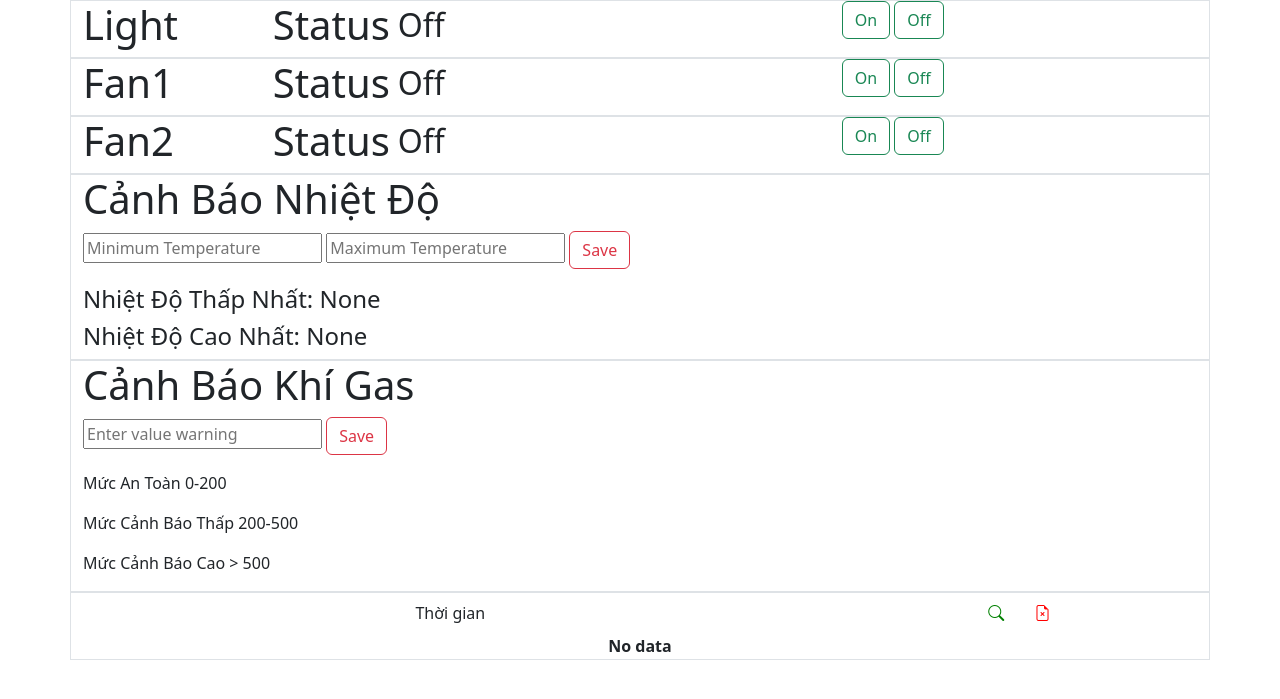
After one commit to hoangbaokhanh1511/Smart-Home-Website, a Flask app: template templates/demo.html in a window 1280 px wide. The commit adds this page. Shown: the top 699 px of the page. Run offline with Flask 3, Linux system fonts and the light colour scheme; the template is opened without the code that fills it, so the values that code supplies are empty; parts of the project's set-up code (start-up, migrations or seed data) failed here and were passed over.

Commit message:
push pre-update BE layouts device and history

```diff
--- a/API/auth_api.py
+++ b/API/auth_api.py
@@ -2,6 +2,7 @@ from flask import request, Blueprint, redirect, url_for, flash, session
 from flask_restful import Resource, Api
 from datetime import datetime
 from Controller.TaiKhoan import userController
+from werkzeug.security import generate_password_hash, check_password_hash #hash password
 
 auth_bp = Blueprint('auth', __name__)
 auth_api = Api(auth_bp)
@@ -31,6 +32,7 @@ class dangXuat(Resource):
         success, msg = userController.dangXuat()
         if success:
             session.pop('username', None)
+            session.pop('id', None)
             flash(msg,'success')
             return redirect(url_for('main.login'))
         return {"message": msg}, 404
--- a/models/user_models.py
+++ b/models/user_models.py
@@ -1,5 +1,5 @@
 from app import db
-from werkzeug.security import generate_password_hash, check_password_hash #hask password
+from werkzeug.security import generate_password_hash, check_password_hash #hash password
 from flask import session
 
 class userManager(db.Model):
@@ -32,6 +32,7 @@ class userManager(db.Model):
 
         if user and check_password_hash(user.password,password):
             session['username'] = user.username
+            session['id'] = generate_password_hash(str(user.id))
             return True, "Đăng nhập thành công"
         else:
             return False, "Sai tài khoản/mật khẩu"
--- /dev/null
+++ b/static/scripts/demo.js
@@ -0,0 +1,184 @@
+function turnOnLight(e) {
+    e.preventDefault()
+    updateStatusLight(true)
+}
+
+function turnOffLight(e) {
+    e.preventDefault()
+    updateStatusLight(false)
+}
+
+function updateStatusLight(status) {
+    fetch('/api/light', {
+        method: "PUT",
+        headers: {
+            'Content-Type': 'application/json',
+        },
+        body: JSON.stringify({ status: status }),
+    })
+        .then(res => res.json())
+        .then(data => {
+            const statusTag = document.getElementById('status-light')
+            const show = data.status ? "On" : "Off"
+            statusTag.innerHTML = show
+        })
+        .catch(err => {
+            console.error(err)
+        })
+}
+
+function turnOnFan1(e) {
+    e.preventDefault()
+    updateStatusFan1(true)
+}
+function turnOffFan1(e) {
+    e.preventDefault()
+    updateStatusFan1(false)
+}
+
+function updateStatusFan1(status) {
+    fetch('/api/fan', {
+        method: "PUT",
+        headers: {
+            'Content-Type': 'application/json',
+        },
+        body: JSON.stringify({ fan1: status }),
+    })
+        .then(res => res.json())
+        .then(data => {
+            console.log(data)
+            const statusTag = document.getElementById('status-fan1')
+            const show = data.fan1 ? "On" : "Off"
+            statusTag.innerHTML = show
+        })
+        .catch(err => {
+            console.error(err)
+        })
+}
+
+function turnOnFan2(e) {
+    e.preventDefault()
+    updateStatusFan2(true)
+}
+function turnOffFan2(e) {
+    e.preventDefault()
+    updateStatusFan2(false)
+}
+
+function updateStatusFan2(status) {
+    fetch('/api/fan', {
+        method: "PUT",
+        headers: {
+            'Content-Type': 'application/json',
+        },
+        body: JSON.stringify({ fan2: status }),
+    })
+        .then(res => res.json())
+        .then(data => {
+            console.log(data)
+            const statusTag = document.getElementById('status-fan2')
+            const show = data.fan2 ? "On" : "Off"
+            statusTag.innerHTML = show
+        })
+        .catch(err => {
+            console.error(err)
+        })
+}
+
+const temp_form = document.getElementById('temp-form')
+temp_form.addEventListener('submit', function (e) {
+    e.preventDefault()
+    const startValue = document.getElementById('start-temp').value
+    const endValue = document.getElementById('end-temp').value
+
+    settingWarningTemperature(startValue, endValue)
+})
+
+function settingWarningTemperature(startValue, endValue) {
+    fetch('/api/warningTemperature', {
+        method: "PUT",
+        headers: {
+            'Content-Type': 'application/json',
+        },
+        body: JSON.stringify({
+            min: startValue,
+            max: endValue
+        })
+    })
+        .then(res => res.json())
+        .then(data => {
+            const inputForm1 = document.getElementById('start-temp')
+            const inputForm2 = document.getElementById('end-temp')
+            inputForm1.value = ""
+            inputForm2.value = ""
+
+            const statusMin = document.getElementById('min')
+            const statusMax = document.getElementById('max')
+            statusMin.innerHTML = data.min
+            statusMax.innerHTML = data.max
+
+            const status = document.getElementById('status-temp-form')
+            status.innerHTML = "Cài Đặt Thành Công"
+            status.style.color = "green"
+        })
+        .catch(err => {
+            console.error(err)
+        })
+}
+
+const gas_form = document.getElementById('gas-form')
+gas_form.addEventListener('submit', function (e) {
+    e.preventDefault()
+    const value = document.getElementById('valueGas').value
+
+    settingWarningGas(value)
+})
+
+function settingWarningGas(value) {
+    fetch('/api/warningGas', {
+        method: "PUT",
+        headers: {
+            'Content-Type': 'application/json',
+        },
+        body: JSON.stringify({
+            value: value
+        })
+    })
+        .then(res => res.json())
+        .then(data => {
+            const status = document.getElementById('status-gas-form')
+            const inputForm = document.getElementById('valueGas')
+            inputForm.value = ""
+            status.innerHTML = "Cài Đặt Thành Công"
+            status.style.color = "green"
+        })
+        .catch(err => {
+            console.error(err)
+        })
+}
+
+const search_form_btn = document.getElementById('search')
+const delete_form_btn = document.getElementById('delete')
+
+search_form_btn.addEventListener('click', function (e) {
+    e.preventDefault()
+    const show_form_date = document.getElementById('search-form-block')
+    show_form_date.style.display = "block"
+
+    const solve_date = document.getElementById('search-form')
+    solve_date.addEventListener('submit', function (e) {
+        e.preventDefault()
+        const startDate = document.getElementById('startDate').value
+        const endDate = document.getElementById('endDate').value
+
+        console.log(startDate)
+        console.log(endDate)
+        show_form_date.style.display = 'none'
+    })
+})
+
+
+
+delete_form_btn.addEventListener('click', function (e) {
+    e.preventDefault()
+})
--- a/static/scripts/home.js
+++ b/static/scripts/home.js
@@ -290,7 +290,7 @@ function draw(day, target, date_in_week) {
 }
 // Cập nhật lịch sử chuyển động
 function fetch_pir() {
-    fetch('/api/data_pir')
+    fetch('/api/data_pir_5')
         .then(response => response.json())
         .then(data => {
             show_pir_data(data)
--- /dev/null
+++ b/templates/demo.html
@@ -0,0 +1,140 @@
+<!doctype html>
+<html lang="en">
+
+<head>
+    <title>Title</title>
+    <!-- Required meta tags -->
+    <meta charset="utf-8" />
+    <meta name="viewport" content="width=device-width, initial-scale=1, shrink-to-fit=no" />
+
+    <!-- Bootstrap CSS v5.2.1 -->
+    <link href="https://cdn.jsdelivr.net/npm/bootstrap@5.3.2/dist/css/bootstrap.min.css" rel="stylesheet"
+        integrity="sha384-T3c6CoIi6uLrA9TneNEoa7RxnatzjcDSCmG1MXxSR1GAsXEV/Dwwykc2MPK8M2HN" crossorigin="anonymous" />
+    <link rel="stylesheet" href="https://cdn.jsdelivr.net/npm/bootstrap-icons@1.11.3/font/bootstrap-icons.min.css">
+</head>
+
+<body>
+
+    <main>
+        <div class="container border border-1">
+            <div class="row d-flex">
+                <div class="col">
+                    <h1>Light</h1>
+                </div>
+                <div class="col-6 d-flex align-items-center">
+                    <h1 class="pe-2">Status</h1>
+                    <h2 id="status-light">Off</h2>
+                </div>
+                <div class="col-4">
+                    <button class="btn btn-outline-success" onclick="turnOnLight(event)">On</button>
+                    <button class="btn btn-outline-success" onclick="turnOffLight(event)">Off</button>
+                </div>
+            </div>
+        </div>
+        <div class="container border border-1">
+            <div class="row d-flex">
+                <div class="col">
+                    <h1>Fan1</h1>
+                </div>
+                <div class="col-6 d-flex align-items-center">
+                    <h1 class="pe-2">Status</h1>
+                    <h2 id="status-fan1">Off</h2>
+                </div>
+                <div class="col-4">
+                    <button class="btn btn-outline-success" onclick="turnOnFan1(event)">On</button>
+                    <button class="btn btn-outline-success" onclick="turnOffFan1(event)">Off</button>
+                </div>
+            </div>
+        </div>
+        <div class="container border border-1">
+            <div class="row d-flex">
+                <div class="col-2">
+                    <h1>Fan2</h1>
+                </div>
+                <div class="col-6 d-flex align-items-center">
+                    <h1 class="pe-2">Status</h1>
+                    <h2 id="status-fan2">Off</h2>
+                </div>
+                <div class="col-4">
+                    <button class="btn btn-outline-success" onclick="turnOnFan2(event)">On</button>
+                    <button class="btn btn-outline-success" onclick="turnOffFan2(event)">Off</button>
+                </div>
+            </div>
+        </div>
+        <div class="container border border-1">
+            <div class="row">
+                <h1>Cảnh Báo Nhiệt Độ</h1>
+                <form id="temp-form">
+                    <input required type="number" id="start-temp" placeholder="Minimum Temperature">
+                    <input required type="number" id="end-temp" placeholder="Maximum Temperature">
+                    <input class="btn btn-outline-danger" type="submit" value="Save">
+                </form>
+                <div class="col">
+                    <p id="status-temp-form"></p>
+                    <h4>Nhiệt Độ Thấp Nhất: <span id="min">None</span></h4>
+                    <h4>Nhiệt Độ Cao Nhất: <span id="max">None</span></h4>
+                </div>
+            </div>
+        </div>
+        <div class="container border border-1">
+            <div class="row">
+                <h1>Cảnh Báo Khí Gas</h1>
+                <form id="gas-form">
+                    <input required min="0" type="number" id="valueGas" placeholder="Enter value warning">
+                    <input class="btn btn-outline-danger" type="submit" value="Save">
+                </form>
+                <div class="col">
+                    <p id="status-gas-form"></p>
+                    <p>Mức An Toàn 0-200</p>
+                    <p>Mức Cảnh Báo Thấp 200-500</p>
+                    <p>Mức Cảnh Báo Cao > 500</p>
+                </div>
+            </div>
+        </div>
+        <div class="container border border-1">
+            <div class="row">
+                <table>
+                    <thead class="text-center">
+                        <tr>
+                            <td>Thời gian</td>
+                            <td class="col-4">
+                                <i class="btn bi bi-search" style="color: green;" id="search"></i>
+                                <i class="btn bi bi-file-earmark-x " style="color: red;" id="delete"></i>
+                                <div id="search-form-block" style="display: none;">
+                                    <form id="search-form">
+                                        <input required type="date" id="startDate">
+                                        <input required type="date" id="endDate">
+                                        <input type="submit">
+                                    </form>
+                                </div>
+                            </td>
+                        </tr>
+                    </thead>
+                    <tbody class="text-center">
+                        {%if data%}
+                        {%for element in data%}
+                        <tr>
+                            <th>{{element.timestamp}}</th>
+
+                        </tr>
+                        {%endfor%}
+                        {%else%}
+                        <th colspan="2">No data</th>
+                        {%endif%}
+                    </tbody>
+                </table>
+            </div>
+        </div>
+    </main>
+
+    <script src="../static/scripts/demo.js"></script>
+    <script src="https://cdn.jsdelivr.net/npm/@popperjs/core@2.11.8/dist/umd/popper.min.js"
+        integrity="sha384-I7E8VVD/ismYTF4hNIPjVp/Zjvgyol6VFvRkX/vR+Vc4jQkC+hVqc2pM8ODewa9r"
+        crossorigin="anonymous"></script>
+
+    <script src="https://cdn.jsdelivr.net/npm/bootstrap@5.3.2/dist/js/bootstrap.min.js"
+        integrity="sha384-BBtl+eGJRgqQAUMxJ7pMwbEyER4l1g+O15P+16Ep7Q9Q+zqX6gSbd85u4mG4QzX+"
+        crossorigin="anonymous"></script>
+</body>
+
+</html>
```
Also changed, not shown: API/moduleESP_api.py (+81 -2 lines), memory.py (deleted, +0 -239 lines), routers/routers.py (+9 -2 lines), static/styles/home.css (+14 -0 lines), templates/home.html (+18 -6 lines).
